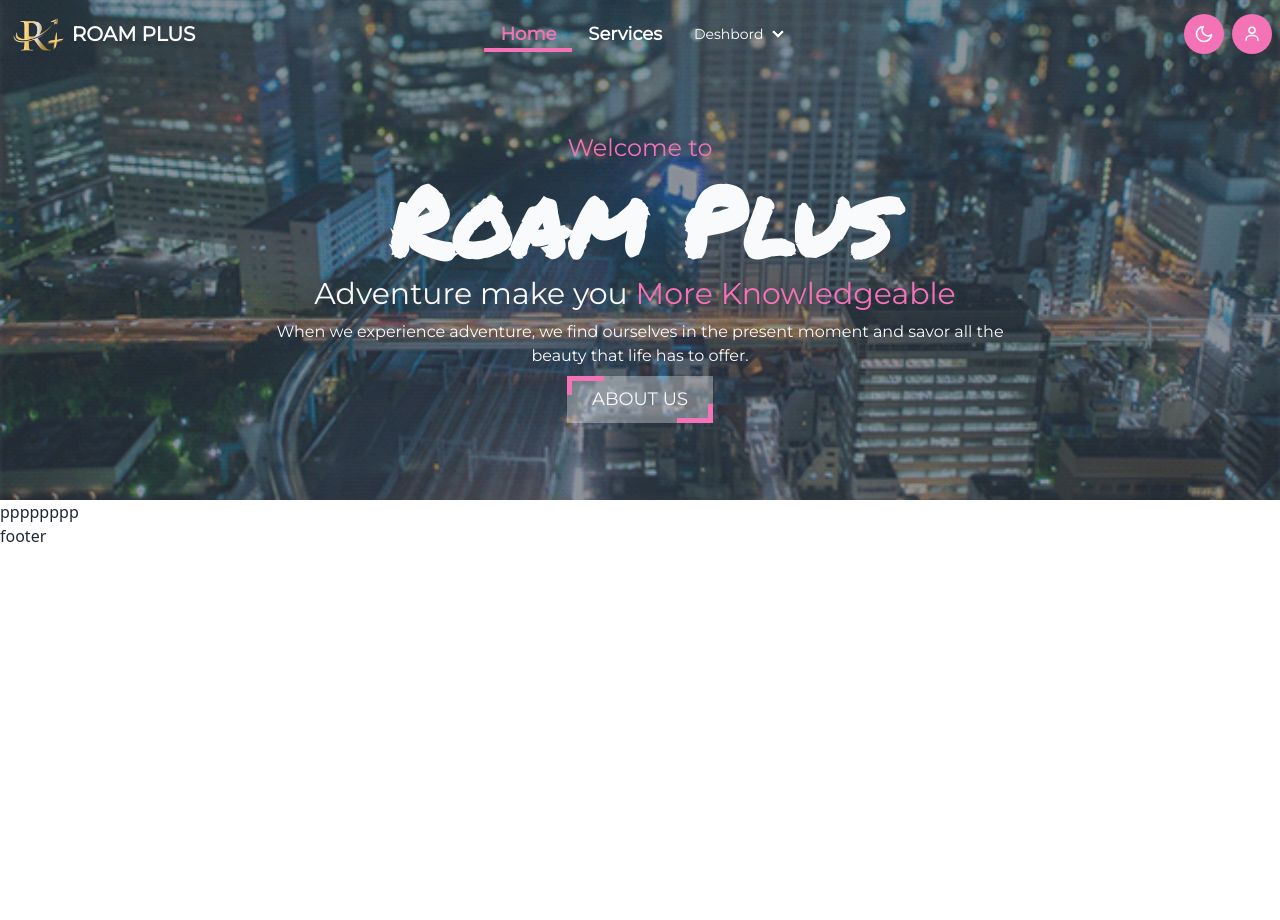
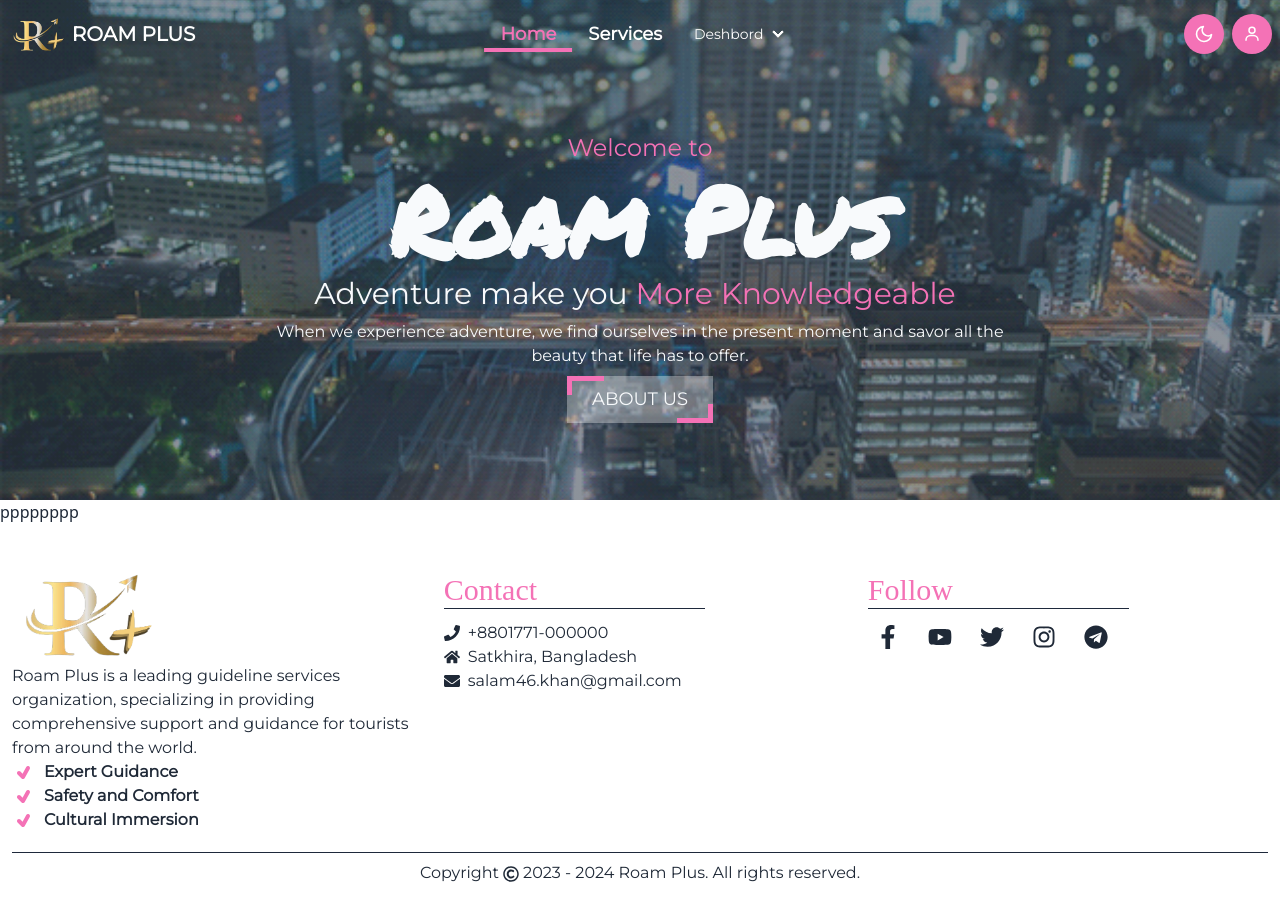
Before and after one commit to salam46khan/roam-plus, a React (Vite) app: page / in a window 1280 px wide. Shown: the top 920 px of the page. Before the commit the page ends 800 px from the top, so only its background shows below. Built offline with nearby package versions, Linux system fonts and the light colour scheme; a web font is replaced by a local one.

Commit message:
add footer style

```diff
--- a/src/Pages/Footer/Footer.jsx
+++ b/src/Pages/Footer/Footer.jsx
@@ -1,8 +1,67 @@
-
+import { FaEnvelope, FaFacebookF, FaHome, FaInstagram,  FaPhone, FaRegCopyright, FaTelegram, FaTwitter,  FaYoutube } from 'react-icons/fa';
+import { TiTick } from 'react-icons/ti'
+import logo from '../../../public/img/logo.png'
+import { Link } from 'react-router-dom';
 const Footer = () => {
     return (
-        <div className="h-20 dark:bg-slate-900">
-            <p>footer</p>
+        <div className="py-10 p-3 font-Normal dark:bg-slate-900 dark:text-base-100">
+            <div className="container mx-auto flex flex-col md:flex-row justify-between gap-4">
+                <div className=" w-full md:w-1/3">
+                    <img className='w-[160px]' src={logo} alt="" />
+                    <p>
+                    Roam Plus is a leading guideline services organization, specializing in providing comprehensive support and guidance for tourists from around the world.
+                    </p>
+                    <div className='flex items-center gap-2 font-semibold'>
+                        <TiTick className='text-pink-400 text-2xl'></TiTick>
+                        <span>Expert Guidance</span>
+                    </div>
+                    <div className='flex items-center gap-2 font-semibold'>
+                        <TiTick className='text-pink-400 text-2xl'></TiTick>
+                        <span>Safety and Comfort</span>
+                    </div>
+                    <div className='flex items-center gap-2 font-semibold'>
+                        <TiTick className='text-pink-400 text-2xl'></TiTick>
+                        <span>Cultural Immersion</span>
+                    </div>
+                </div>
+                <div className=" w-full md:w-1/3 p-2">
+                    <h3 className="font-Title text-3xl text-pink-400">Contact</h3>
+                    <hr className='w-2/3 border-slate-800 dark:border-base-200' />
+                    <div className='mt-3'>
+                        <div className='flex gap-2 items-center'>
+                            <FaPhone></FaPhone>
+                            <span>+8801771-000000</span>
+                        </div>
+                        <div className='flex gap-2 items-center'>
+                            <FaHome></FaHome>
+                            <span>Satkhira, Bangladesh</span>
+                        </div>
+                        <div className='flex gap-2 items-center'>
+                            <FaEnvelope></FaEnvelope>
+                            <span>salam46.khan@gmail.com</span>
+                        </div>
+                    </div>
+                </div>
+                <div className=" w-full md:w-1/3 p-2">
+                    <h3 className="font-Title text-3xl text-pink-400">Follow</h3>
+                    <hr className='w-2/3 border-slate-800 dark:border-base-200' />
+                    <div className='flex flex-wrap gap-3 text-2xl mt-2'>
+                        <Link className=' rounded-full p-2 hover:bg-pink-400 duration-400' to={'/'}><FaFacebookF></FaFacebookF></Link>
+                        <Link className=' rounded-full p-2 hover:bg-pink-400 duration-700' to={'/'}><FaYoutube></FaYoutube></Link>
+                        <Link className=' rounded-full p-2 hover:bg-pink-400 duration-700' to={'/'}><FaTwitter></FaTwitter></Link>
+                        <Link className=' rounded-full p-2 hover:bg-pink-400 duration-700' to={'/'}><FaInstagram></FaInstagram></Link>
+                        <Link className=' rounded-full p-2 hover:bg-pink-400 duration-700' to={'/'}><FaTelegram></FaTelegram></Link>
+
+                    </div>
+                </div>
+
+            </div>
+            <div className='container mx-auto pt-5 text-center'>
+                <hr className='border-slate-800 dark:border-base-200'/>
+                <p className='mx-auto inline-block mt-2'>
+                    Copyright<FaRegCopyright className='m-1 inline-block'></FaRegCopyright>2023 - 2024 Roam Plus. All rights reserved.
+                </p>
+            </div>
         </div>
     );
 };
```
